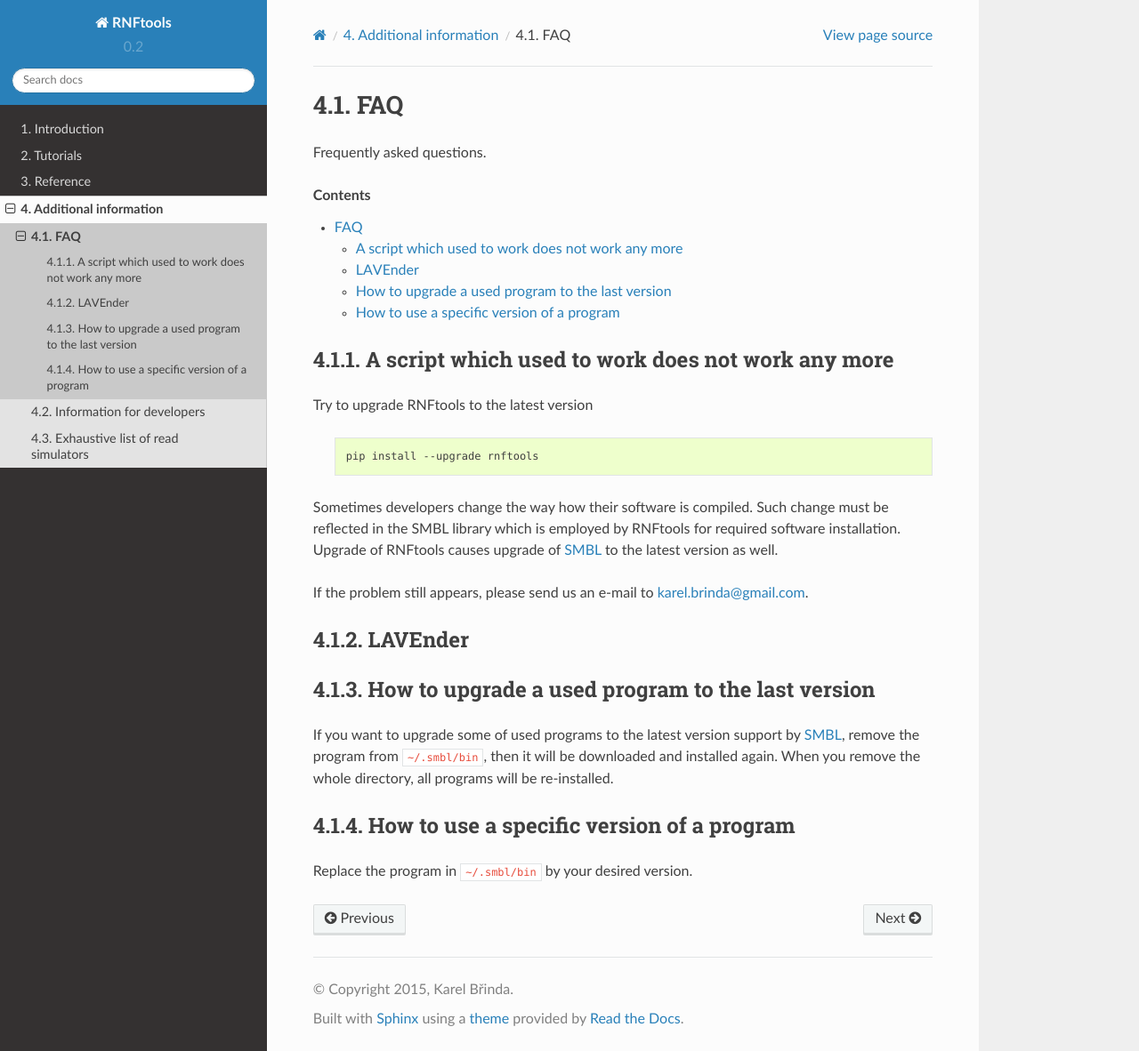
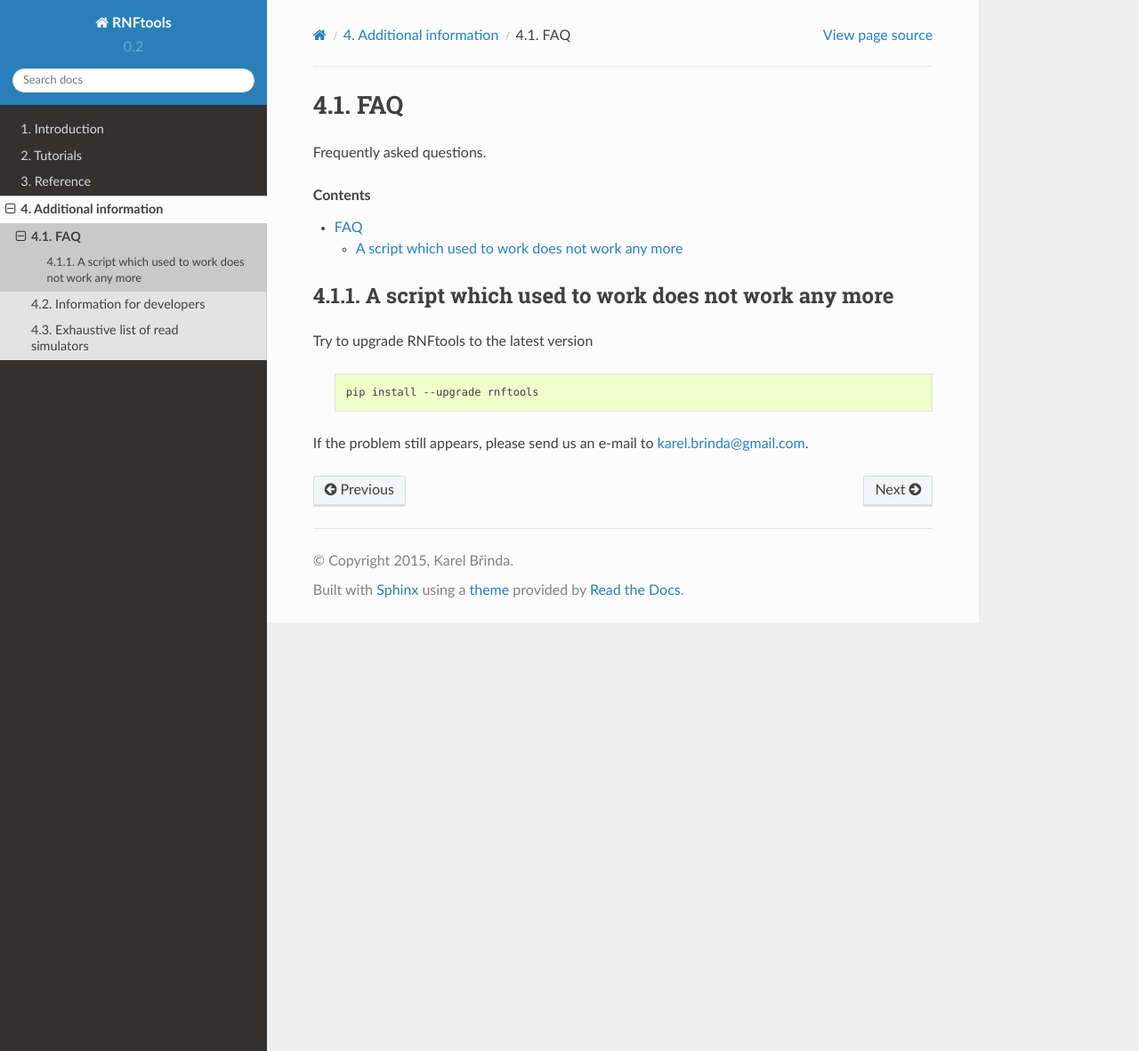
Before and after one commit to karel-brinda/rnftools, a Sphinx documentation site: the page built from docs/other_information/01_faq.rst, in a window 1280 px wide and 1182 px high. Shown: the whole window at 89% size. Built offline with Sphinx 7.4.7 and the Read the Docs theme 2.0.0, drawn with Linux system fonts in a browser that asks for light colours.

Commit message:
Fix FAQs

```diff
--- a/docs/other_information/01_faq.rst
+++ b/docs/other_information/01_faq.rst
@@ -18,24 +18,5 @@
 
 		pip install --upgrade rnftools
 
-Sometimes developers change the way how their software is compiled. Such change must be reflected in the SMBL library which is employed by RNFtools for required software installation. Upgrade of RNFtools causes upgrade of `SMBL`_ to the latest version as well.
 
 If the problem still appears, please send us an e-mail to karel.brinda@gmail.com.
-
-
-LAVEnder
-^^^^^^^^
-
-
-How to upgrade a used program to the last version
-^^^^^^^^^^^^^^^^^^^^^^^^^^^^^^^^^^^^^^^^^^^^^^^^^
-
-If you want to upgrade some of used programs to the latest version support by `SMBL`_, remove the program from ``~/.smbl/bin``, then it will be downloaded and installed again. When you remove the whole directory, all programs will be re-installed.
-
-
-How to use a specific version of a program
-^^^^^^^^^^^^^^^^^^^^^^^^^^^^^^^^^^^^^^^^^^
-
-Replace the program in ``~/.smbl/bin`` by your desired version.
-
-.. _`SMBL`: http://github.com/karel-brinda/smbl/
--- a/docs/other_information/03_read_simulators.rst
+++ b/docs/other_information/03_read_simulators.rst
@@ -11,5 +11,5 @@
 .. admonition:: Publication
 	:class: error
 
-        K. Břinda. **Novel computational techniques for mapping and classifying Next-Generation Sequencing data.**.
+        K. Břinda. **Novel computational techniques for mapping and classifying Next-Generation Sequencing data.**
         Université Paris-Est, France, 2016. [`pdf <http://brinda.cz/publications/brinda_phd.pdf>`_]
```
Also changed, not shown: docs/index.rst (line endings or trailing spaces).
